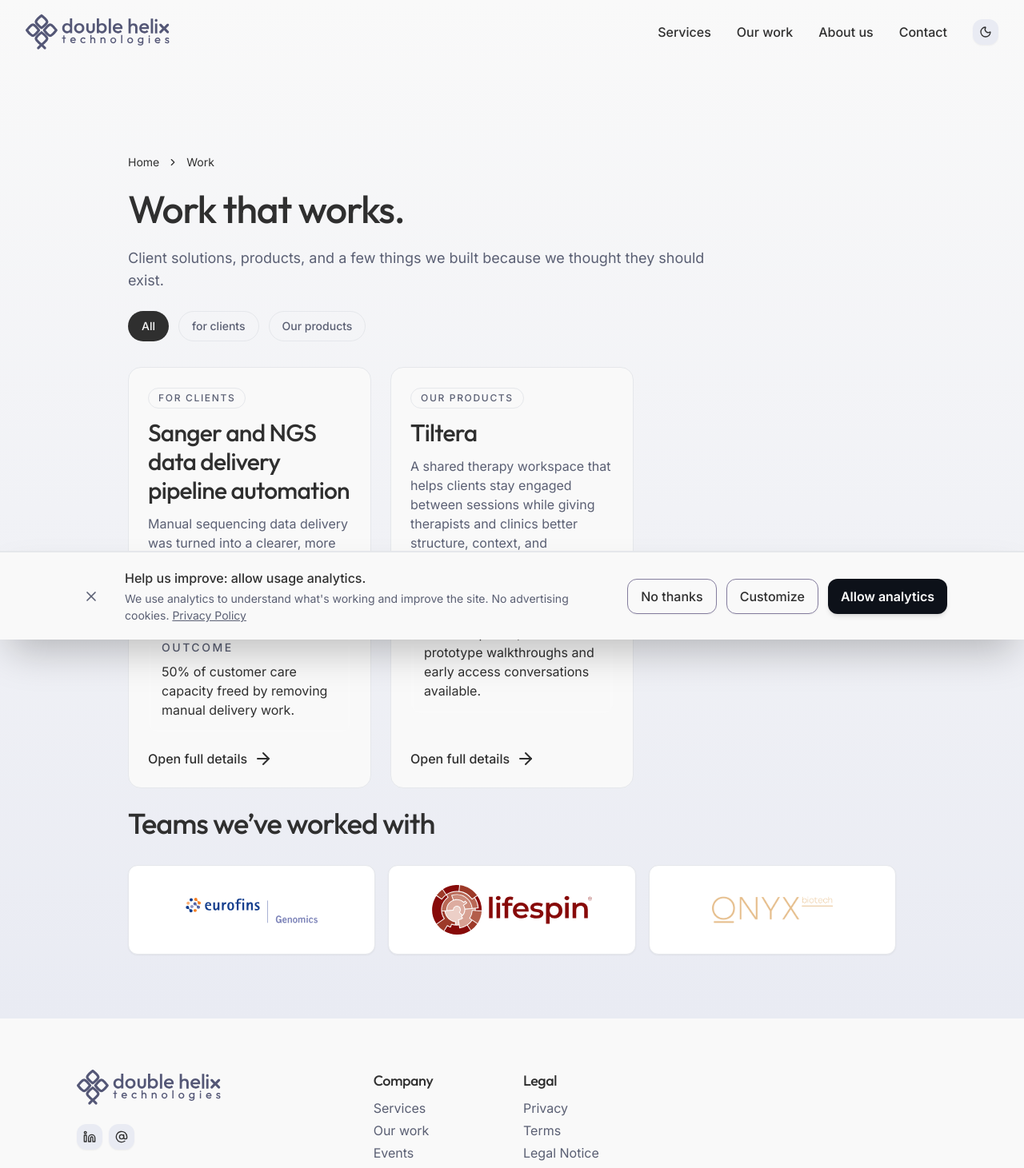
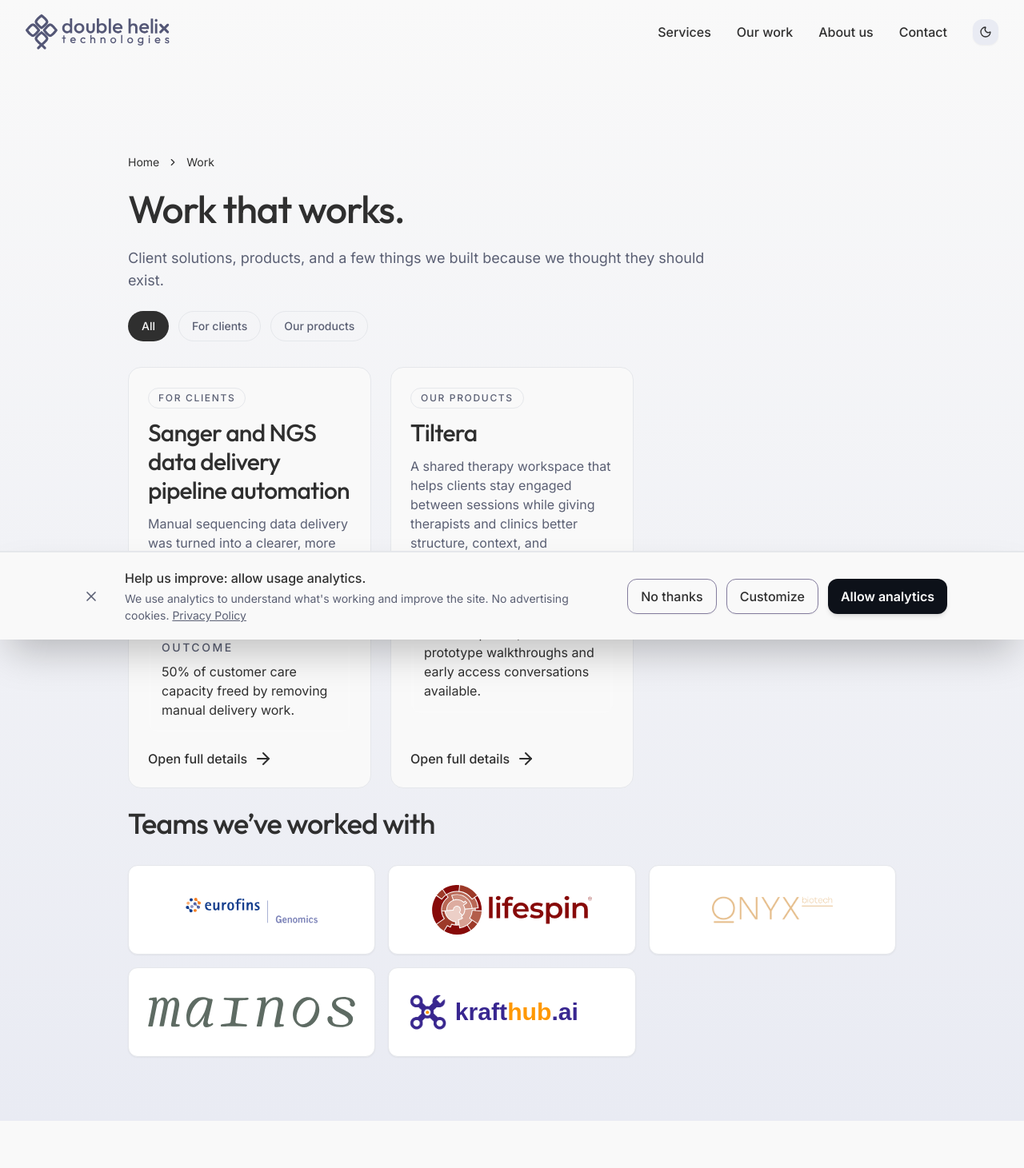
Before and after one commit to Double-Helix-Technologies/Double-Helix-Technologies.github.io, a Next.js app: page /work in a window 1280 px wide. Shown: the top 1461 px of the page at 80% size. Built offline with nearby package versions, Linux system fonts and the light colour scheme.

Commit message:
Add Mainos and Krafthub customer logos; fix "for clients" filter label
Krafthub uses a custom SVG combining their icon mark with the
"krafthub.ai" wordmark to match their site's header branding.

Co-Authored-By: Claude Sonnet 5 <noreply@anthropic.com>

```diff
--- a/app/data/work.ts
+++ b/app/data/work.ts
@@ -31,6 +31,20 @@ export const customers: Customer[] = [
     logo: '/images/customers/onyx-biotech.png',
     logoWidth: 800,
     logoHeight: 315
+  },
+  {
+    name: 'Mainos',
+    href: 'https://www.mainos.lv/lv',
+    logo: '/images/customers/mainos.svg',
+    logoWidth: 2613,
+    logoHeight: 392
+  },
+  {
+    name: 'Krafthub',
+    href: 'https://www.krafthub.ai/en',
+    logo: '/images/customers/krafthub.svg',
+    logoWidth: 620,
+    logoHeight: 140
   }
 ];
 
--- a/app/work/WorkShowcase.tsx
+++ b/app/work/WorkShowcase.tsx
@@ -11,6 +11,12 @@ type WorkShowcaseProps = {
 };
 
 const FILTERS: Array<WorkTag | 'All'> = ['All', 'for clients', 'Our products'];
+
+const FILTER_LABELS: Record<WorkTag | 'All', string> = {
+  All: 'All',
+  'for clients': 'For clients',
+  'Our products': 'Our products'
+};
 
 const ACCENT: Record<WorkTag, { border: string; bg: string; glow: string }> = {
   'for clients': {
@@ -48,7 +54,7 @@ export default function WorkShowcase({ items }: WorkShowcaseProps) {
                 : 'border-border/40 text-text-secondary hover:border-border hover:text-text-primary'
             }`}
           >
-            {filter}
+            {FILTER_LABELS[filter]}
           </button>
         ))}
       </div>
```
Also changed, not shown: public/images/customers/krafthub.svg (added), public/images/customers/mainos.svg (added).
